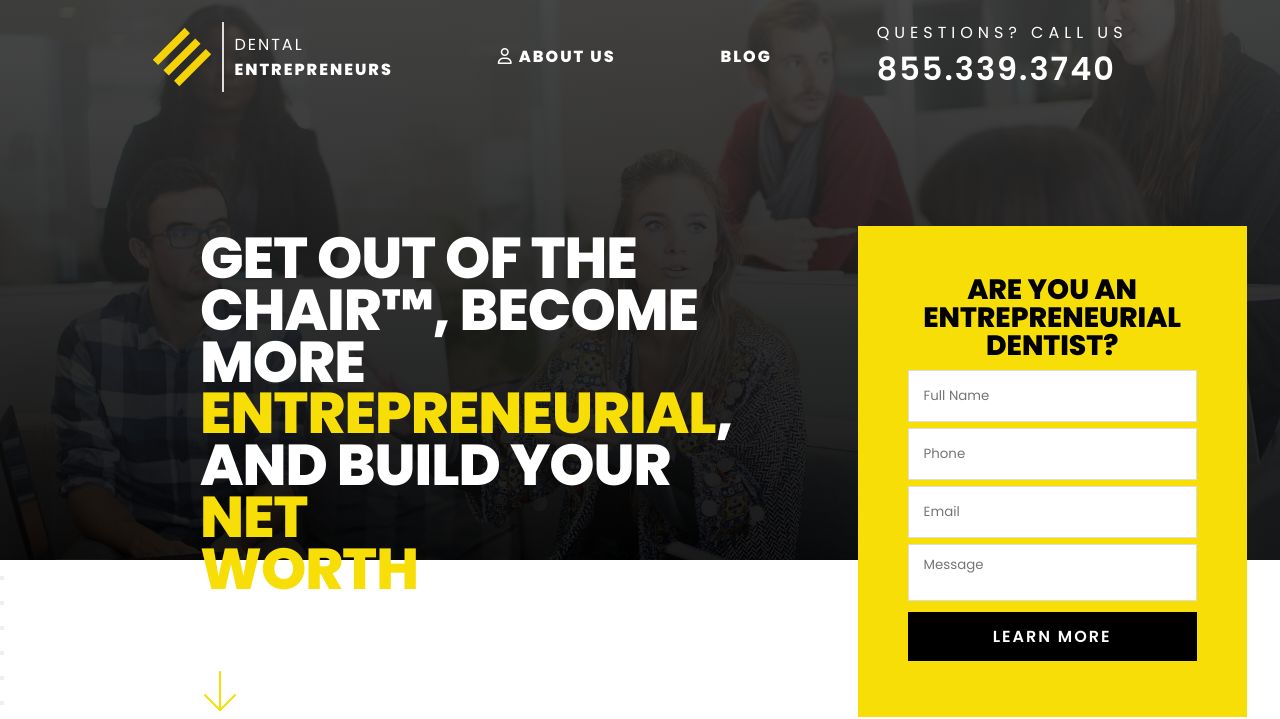
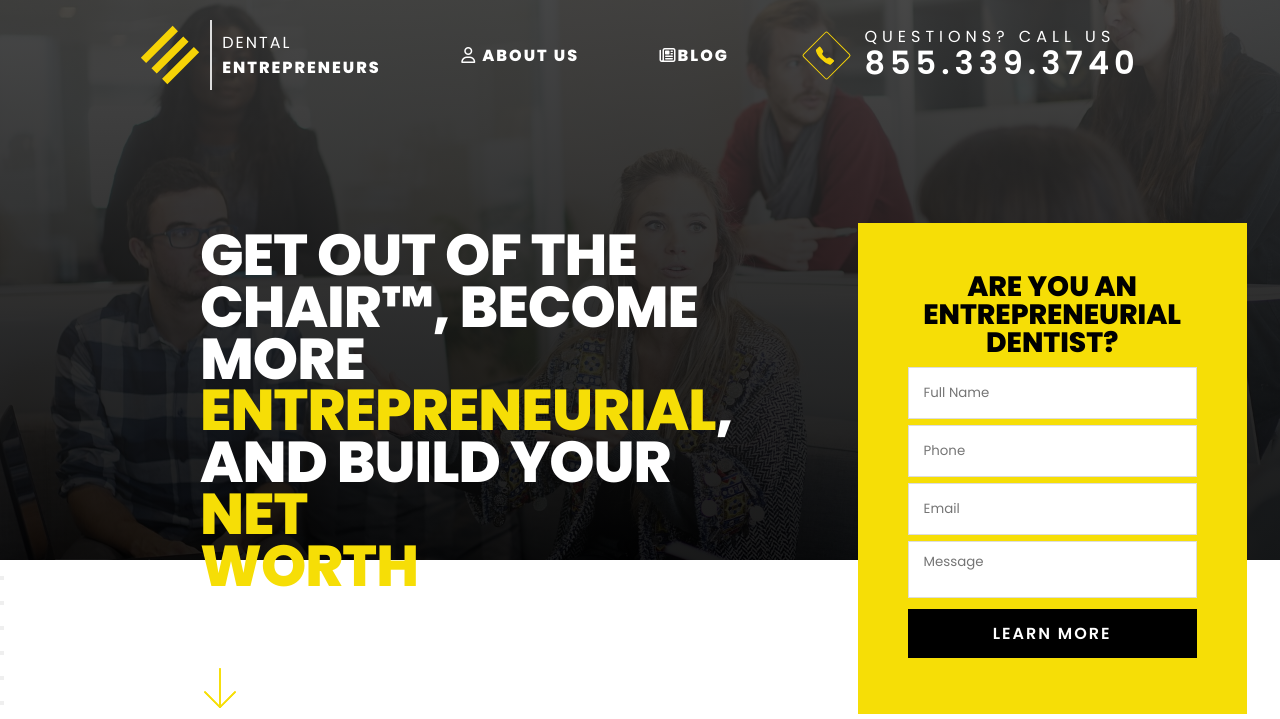
Before and after one commit to Trek182021/ReactProject, a website built with webpack: page src/index.html in a window 1280 px wide. Shown: the top 719 px of the page. Built offline with nearby package versions, Linux system fonts and the light colour scheme.

Commit message:
updates to header.css

```diff
--- a/src/css/header.css
+++ b/src/css/header.css
@@ -88,6 +88,23 @@
 
 .top-header__questions {
     /* align-self: flex-end; */
+    align-items: center;
+    display: flex;
+}
+
+.top-header__questions--icon {
+    border: #f6d306 1px solid;
+    border-radius: 2px;
+    width: 35px;
+    height: 35px;
+    transform: rotate(-45deg);
+    margin-right: 20px;
+
+}
+
+.top-header__questions--img {
+    padding: 5px;
+
 }
 
 .top-header__questions--text {
@@ -97,6 +114,7 @@
 .top-header__questions--phonenumber {
     font-weight: 600;
     font-size: 2rem;
+    margin-top: -10px;
 }
 
 /* .top-header--col {
--- a/src/index.html
+++ b/src/index.html
@@ -22,11 +22,16 @@
                     <p class="top-header__logo--text">Dental<br /><strong>Entrepreneurs</strong></p>
                 </div>
                 <p class="top-header__about"><i class="far fa-user"></i> About Us</p>
-                <p class="top-header__blog">Blog</p>
+                <p class="top-header__blog"><i class="far fa-newspaper"></i>Blog</p>
 
                 <div class="top-header__questions">
-                    <p class="top-header__questions--text">Questions? Call Us</p>
-                    <p class="top-header__questions--phonenumber">855.339.3740</p>
+                    <div class="top-header__questions--icon">
+                        <img class="top-header__questions--img" src="assets/images/footer-box-icon1.svg" alt="#">
+                    </div>
+                    <div class="top-header__questions--text">
+                        <p class="">Questions? Call Us</p>
+                        <p class="top-header__questions--phonenumber">855.339.3740</p>
+                    </div>
                 </div>
             </div>
             <div id="bottom-header" class="bottom-header">
```
